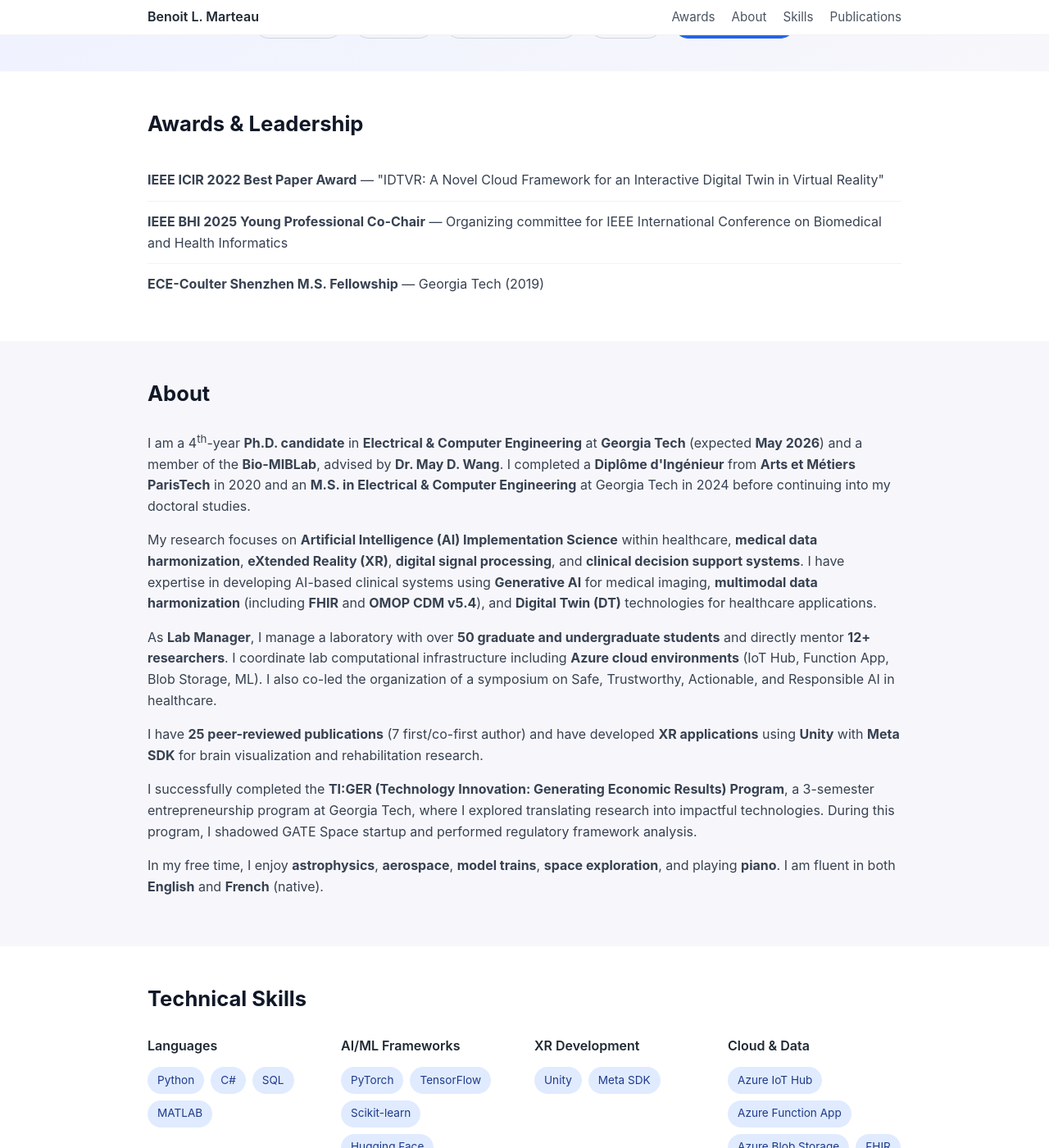
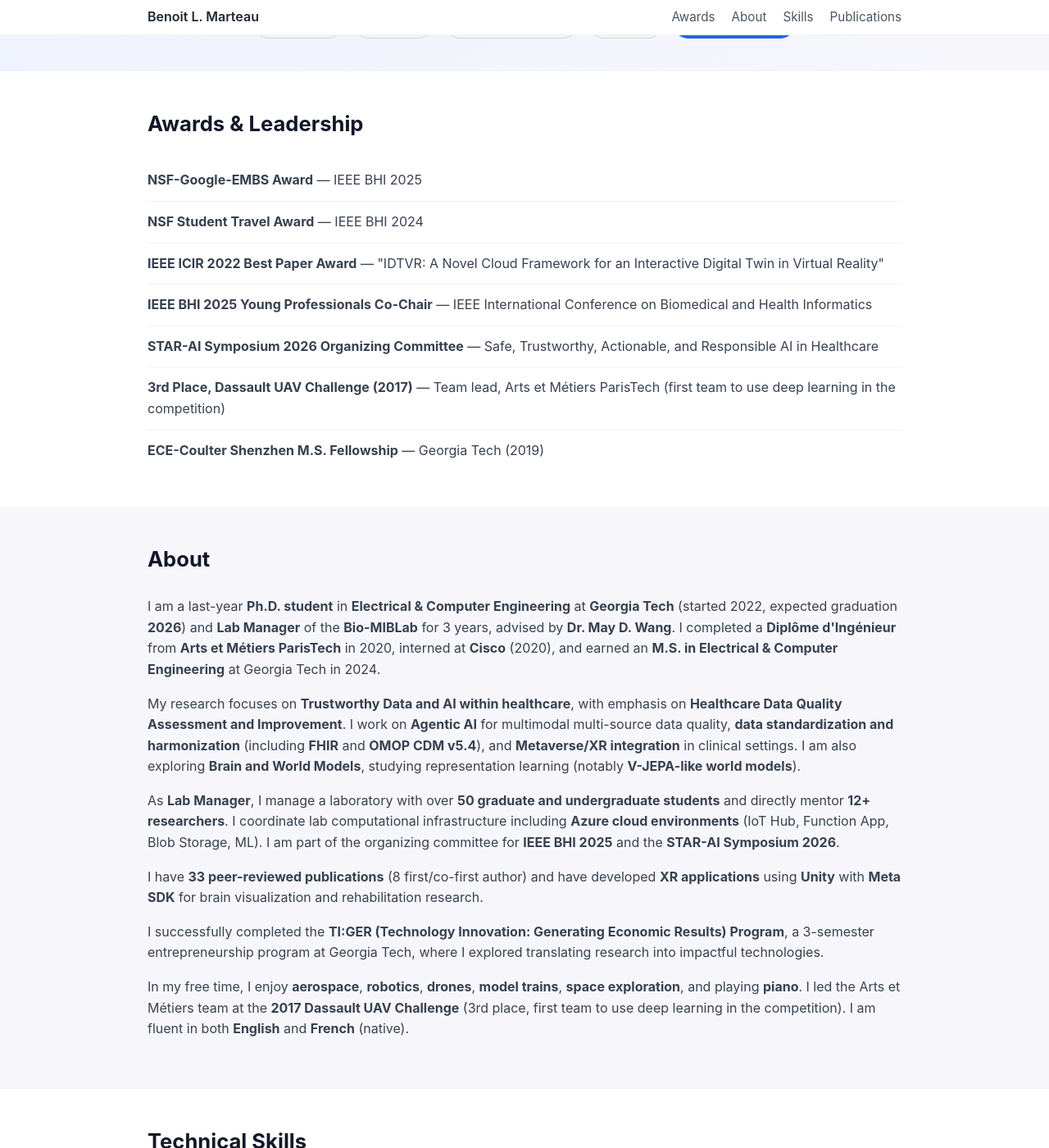
Before and after one commit to benoitmarteau/benoitmarteau.github.io, a Jekyll site: the page built from index.md, in a window 1280 px wide and 1400 px high, scrolled down 274 px. Shown: the whole window at 82% size. Built offline with Jekyll 4.4.1, drawn with Linux system fonts in a browser that asks for light colours; some of the changed text lies outside the part shown; grey boxes are pictures that could not be loaded.

Commit message:
Update bio, publications, and awards
- Update bio: last-year PhD student, new research focus (Trustworthy Data/AI,
  Agentic AI, Brain/World Models), Cisco internship, 33 publications
- Add 8 new publications (2026: ICLR Workshop, CVPR Workshop, ACL Findings,
  EvidenceRL; 2025: Speech-to-Mesh, Advancing PBL, Hybrid DL Cobb Angle)
- Update existing entries: DOI links, venue upgrades (FHIR->IEEE RBME),
  author corrections (Shehata typo, Survivorship author order, Chen first name)
- Add awards: NSF-Google-EMBS, NSF Student Travel, STAR-AI 2026, UAV Challenge
- Update research interests chips

```diff
--- a/_config.yml
+++ b/_config.yml
@@ -1,5 +1,5 @@
 title: "Benoit L. Marteau"
-description: "4th-year Ph.D. student in ECE at Georgia Tech, working at the intersection of biomedical AI, XR, and trustworthy data."
+description: "Last-year Ph.D. student in ECE at Georgia Tech, working at the intersection of biomedical AI, XR, and trustworthy data."
 baseurl: ""        # For user site like username.github.io, leave blank
 url: ""            # You can set this later to "https://<username>.github.io"
 
--- a/index.md
+++ b/index.md
@@ -10,7 +10,7 @@ title: "Benoit L. Marteau"
     <div class="hero-text">
       <h1 class="hero-name">Benoit L. Marteau</h1>
       <p class="hero-tagline">
-        4<sup>th</sup>-year <strong>Ph.D. student</strong> in <strong>Electrical &amp; Computer Engineering</strong> at <strong>Georgia Tech</strong>,
+        Last-year <strong>Ph.D. student</strong> in <strong>Electrical &amp; Computer Engineering</strong> at <strong>Georgia Tech</strong>,
         working at the intersection of <strong>Biomedical AI</strong>, <strong>XR</strong>, and <strong>trustworthy data</strong>.
       </p>
     </div>
@@ -45,8 +45,12 @@ title: "Benoit L. Marteau"
   <div class="container">
     <h2>Awards &amp; Leadership</h2>
     <ul class="awards-list">
+      <li><strong>NSF-Google-EMBS Award</strong> — IEEE BHI 2025</li>
+      <li><strong>NSF Student Travel Award</strong> — IEEE BHI 2024</li>
       <li><strong>IEEE ICIR 2022 Best Paper Award</strong> — "IDTVR: A Novel Cloud Framework for an Interactive Digital Twin in Virtual Reality"</li>
-      <li><strong>IEEE BHI 2025 Young Professional Co-Chair</strong> — Organizing committee for IEEE International Conference on Biomedical and Health Informatics</li>
+      <li><strong>IEEE BHI 2025 Young Professionals Co-Chair</strong> — IEEE International Conference on Biomedical and Health Informatics</li>
+      <li><strong>STAR-AI Symposium 2026 Organizing Committee</strong> — Safe, Trustworthy, Actionable, and Responsible AI in Healthcare</li>
+      <li><strong>3rd Place, Dassault UAV Challenge (2017)</strong> — Team lead, Arts et Métiers ParisTech (first team to use deep learning in the competition)</li>
       <li><strong>ECE-Coulter Shenzhen M.S. Fellowship</strong> — Georgia Tech (2019)</li>
     </ul>
   </div>
@@ -56,29 +60,29 @@ title: "Benoit L. Marteau"
   <div class="container">
     <h2>About</h2>
     <p>
-      I am a 4<sup>th</sup>-year <strong>Ph.D. candidate</strong> in <strong>Electrical &amp; Computer Engineering</strong> at <strong>Georgia Tech</strong> (expected <strong>May 2026</strong>) and a member of the
-      <strong>Bio-MIBLab</strong>, advised by <strong>Dr. May D. Wang</strong>. I completed a <strong>Diplôme d'Ingénieur</strong> from <strong>Arts et Métiers ParisTech</strong> in 2020
-      and an <strong>M.S. in Electrical &amp; Computer Engineering</strong> at Georgia Tech in 2024 before continuing into my doctoral studies.
+      I am a last-year <strong>Ph.D. student</strong> in <strong>Electrical &amp; Computer Engineering</strong> at <strong>Georgia Tech</strong> (started 2022, expected graduation <strong>2026</strong>) and
+      <strong>Lab Manager</strong> of the <strong>Bio-MIBLab</strong> for 3 years, advised by <strong>Dr. May D. Wang</strong>. I completed a <strong>Diplôme d'Ingénieur</strong> from <strong>Arts et Métiers ParisTech</strong> in 2020,
+      interned at <strong>Cisco</strong> (2020), and earned an <strong>M.S. in Electrical &amp; Computer Engineering</strong> at Georgia Tech in 2024.
     </p>
     <p>
-      My research focuses on <strong>Artificial Intelligence (AI) Implementation Science</strong> within healthcare, <strong>medical data harmonization</strong>, <strong>eXtended Reality (XR)</strong>,
-      <strong>digital signal processing</strong>, and <strong>clinical decision support systems</strong>. I have expertise in developing AI-based clinical systems using
-      <strong>Generative AI</strong> for medical imaging, <strong>multimodal data harmonization</strong> (including <strong>FHIR</strong> and <strong>OMOP CDM v5.4</strong>),
-      and <strong>Digital Twin (DT)</strong> technologies for healthcare applications.
+      My research focuses on <strong>Trustworthy Data and AI within healthcare</strong>, with emphasis on <strong>Healthcare Data Quality Assessment and Improvement</strong>.
+      I work on <strong>Agentic AI</strong> for multimodal multi-source data quality, <strong>data standardization and harmonization</strong> (including <strong>FHIR</strong> and <strong>OMOP CDM v5.4</strong>),
+      and <strong>Metaverse/XR integration</strong> in clinical settings. I am also exploring <strong>Brain and World Models</strong>, studying representation learning (notably <strong>V-JEPA-like world models</strong>).
     </p>
     <p>
-      As <strong>Lab Manager</strong>, I manage a laboratory with over <strong>50 graduate and undergraduate students</strong> and directly mentor <strong>12+ researchers</strong>. I coordinate lab computational infrastructure including <strong>Azure cloud environments</strong> (IoT Hub, Function App, Blob Storage, ML). I also co-led the
-      organization of a symposium on Safe, Trustworthy, Actionable, and Responsible AI in healthcare.
+      As <strong>Lab Manager</strong>, I manage a laboratory with over <strong>50 graduate and undergraduate students</strong> and directly mentor <strong>12+ researchers</strong>. I coordinate lab computational infrastructure including <strong>Azure cloud environments</strong> (IoT Hub, Function App, Blob Storage, ML).
+      I am part of the organizing committee for <strong>IEEE BHI 2025</strong> and the <strong>STAR-AI Symposium 2026</strong>.
     </p>
     <p>
-      I have <strong>25 peer-reviewed publications</strong> (7 first/co-first author) and have developed <strong>XR applications</strong> using <strong>Unity</strong> with <strong>Meta SDK</strong> for brain visualization and rehabilitation research.
+      I have <strong>33 peer-reviewed publications</strong> (8 first/co-first author) and have developed <strong>XR applications</strong> using <strong>Unity</strong> with <strong>Meta SDK</strong> for brain visualization and rehabilitation research.
     </p>
     <p>
       I successfully completed the <strong>TI:GER (Technology Innovation: Generating Economic Results) Program</strong>, a 3-semester entrepreneurship program at Georgia Tech,
-      where I explored translating research into impactful technologies. During this program, I shadowed GATE Space startup and performed regulatory framework analysis.
+      where I explored translating research into impactful technologies.
     </p>
     <p>
-      In my free time, I enjoy <strong>astrophysics</strong>, <strong>aerospace</strong>, <strong>model trains</strong>, <strong>space exploration</strong>, and playing <strong>piano</strong>.
+      In my free time, I enjoy <strong>aerospace</strong>, <strong>robotics</strong>, <strong>drones</strong>, <strong>model trains</strong>, <strong>space exploration</strong>, and playing <strong>piano</strong>.
+      I led the Arts et Métiers team at the <strong>2017 Dassault UAV Challenge</strong> (3rd place, first team to use deep learning in the competition).
       I am fluent in both <strong>English</strong> and <strong>French</strong> (native).
     </p>
   </div>
@@ -131,14 +135,16 @@ title: "Benoit L. Marteau"
   <div class="container">
     <h2>Research Interests</h2>
     <div class="chips">
-      <span class="chip">AI Implementation Science</span>
-      <span class="chip">XR/Digital Twins</span>
-      <span class="chip">Medical Data Harmonization</span>
-      <span class="chip">Computer Vision</span>
+      <span class="chip">Trustworthy Data &amp; AI</span>
+      <span class="chip">Healthcare Data Quality</span>
+      <span class="chip">Agentic AI</span>
+      <span class="chip">Data Harmonization (FHIR/OMOP)</span>
+      <span class="chip">XR/Metaverse in Healthcare</span>
+      <span class="chip">Brain &amp; World Models</span>
+      <span class="chip">Representation Learning</span>
+      <span class="chip">Digital Twins</span>
       <span class="chip">Biomedical AI</span>
-      <span class="chip">Generative Models (GANs, Diffusion)</span>
       <span class="chip">Clinical Decision Support</span>
-      <span class="chip">Trustworthy AI</span>
     </div>
   </div>
 </section>
```
Also changed, not shown: _data/publications.yml (+52 -9 lines).
